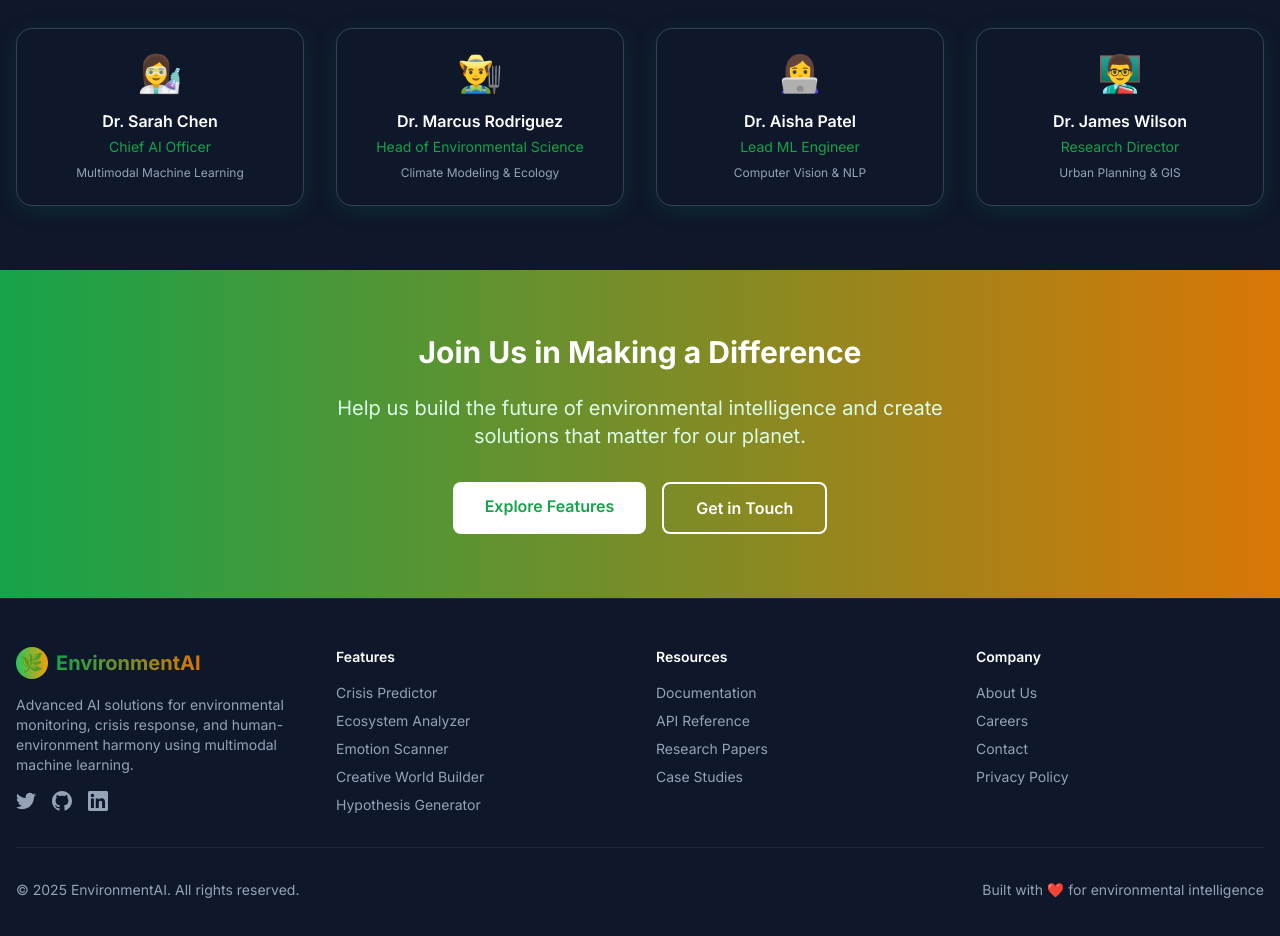
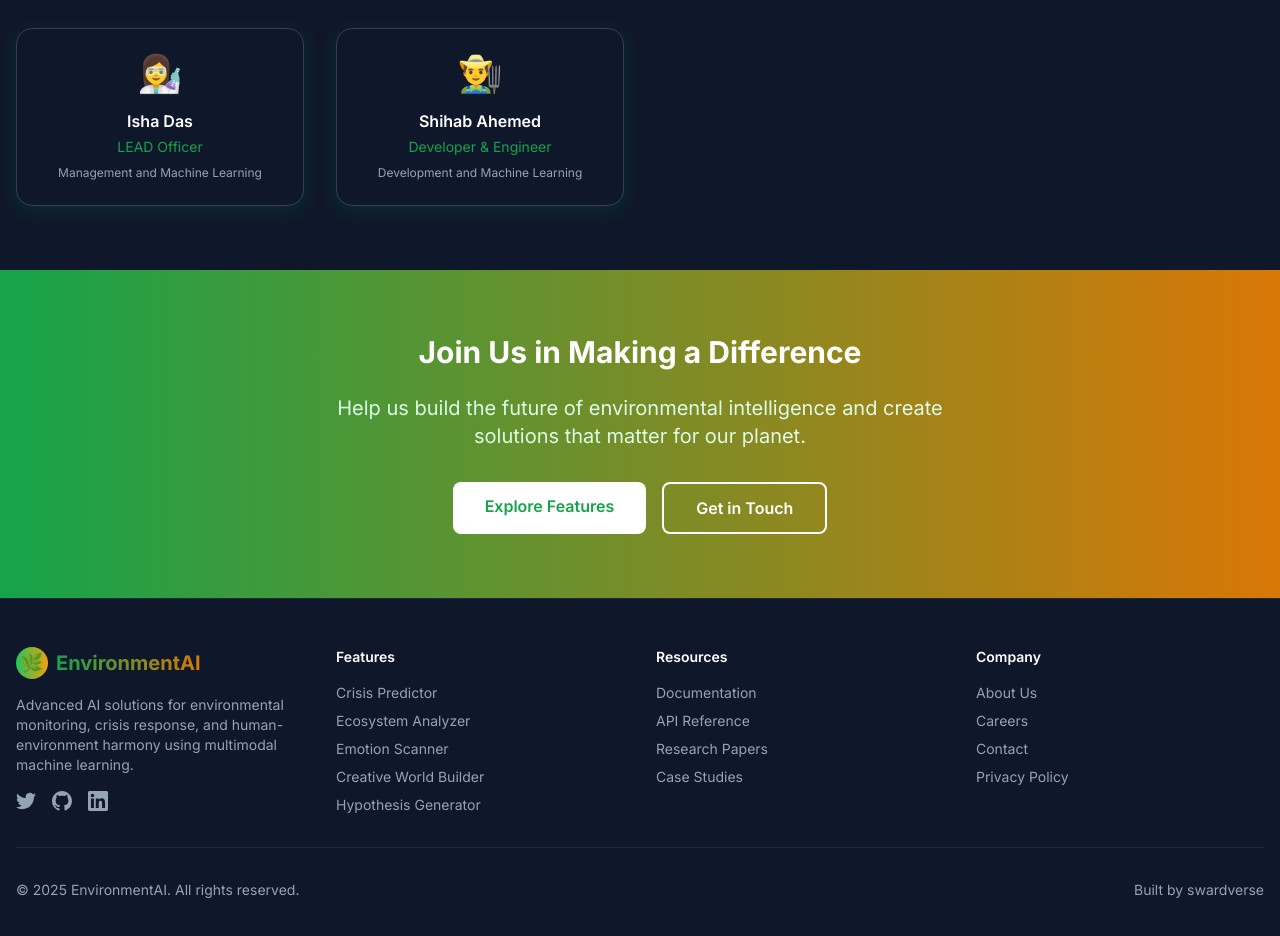
Before and after one commit to Shihab221/environmentAI, a Next.js app: page /about in a window 1280 px wide. Shown: the part 1680-2616 px from the top of the page. Built offline with nearby package versions, Linux system fonts and the light colour scheme.

Commit message:
fixed UI

```diff
--- a/src/app/about/page.tsx
+++ b/src/app/about/page.tsx
@@ -26,29 +26,29 @@ const AboutPage = () => {
 
   const team = [
     {
-      name: "Dr. Sarah Chen",
-      role: "Chief AI Officer",
-      expertise: "Multimodal Machine Learning",
+      name: "Isha Das",
+      role: "LEAD Officer",
+      expertise: "Management and Machine Learning",
       image: "👩‍🔬"
     },
     {
-      name: "Dr. Marcus Rodriguez",
-      role: "Head of Environmental Science",
-      expertise: "Climate Modeling & Ecology",
+      name: "Shihab Ahemed",
+      role: "Developer & Engineer",
+      expertise: "Development and Machine Learning",
       image: "👨‍🌾"
     },
-    {
-      name: "Dr. Aisha Patel",
-      role: "Lead ML Engineer",
-      expertise: "Computer Vision & NLP",
-      image: "👩‍💻"
-    },
-    {
-      name: "Dr. James Wilson",
-      role: "Research Director",
-      expertise: "Urban Planning & GIS",
-      image: "👨‍🏫"
-    }
+    // {
+    //   name: "Dr. Aisha Patel",
+    //   role: "Lead ML Engineer",
+    //   expertise: "Computer Vision & NLP",
+    //   image: "👩‍💻"
+    // },
+    // {
+    //   name: "Dr. James Wilson",
+    //   role: "Research Director",
+    //   expertise: "Urban Planning & GIS",
+    //   image: "👨‍🏫"
+    // }
   ]
 
   return (
--- a/src/components/footer.tsx
+++ b/src/components/footer.tsx
@@ -144,7 +144,7 @@ const Footer = () => {
               © {currentYear} EnvironmentAI. All rights reserved.
             </p>
             <p className="text-sm text-slate-600 dark:text-slate-400 mt-2 md:mt-0">
-              Built with ❤️ for environmental intelligence
+              Built by swardverse
             </p>
           </div>
         </div>
```
Also changed, not shown: src/components/hero.tsx (+18 -5 lines), src/components/ui/badge.tsx (line endings or trailing spaces).
